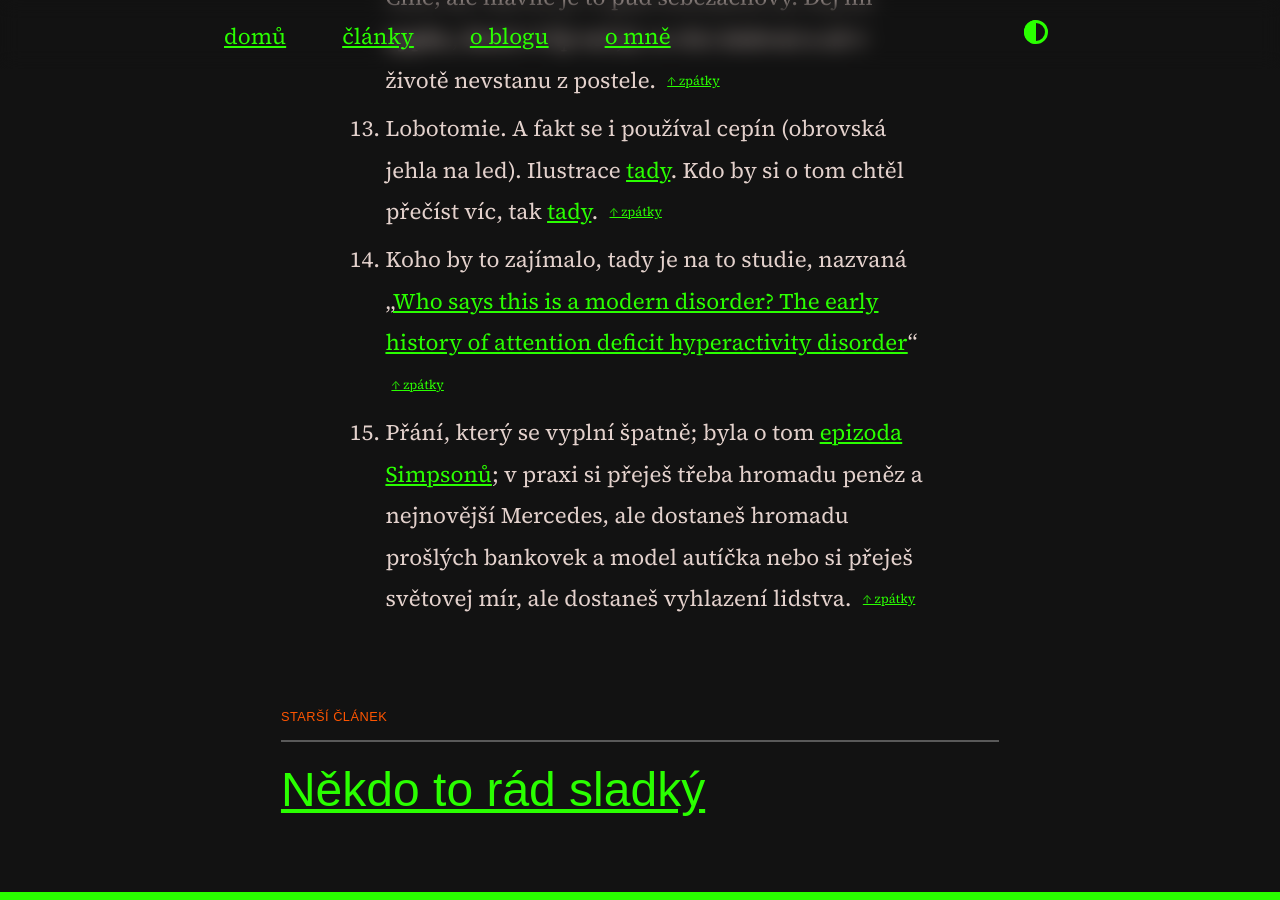
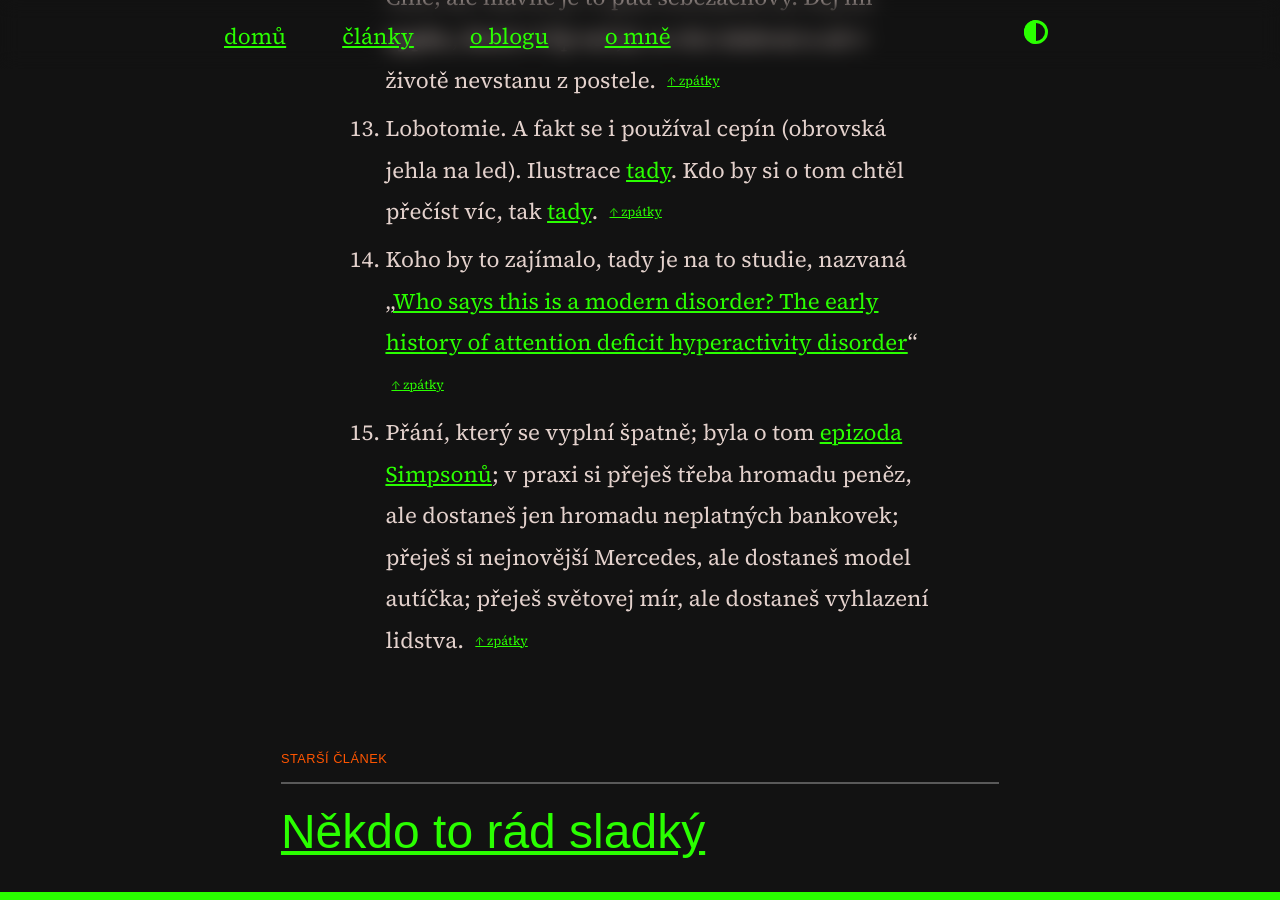
Before and after one commit to scherrer-txt/bts, a Jekyll site: the page built from _posts/2024-04-23-kazdy-trochu-adhd.md, in a window 1280 px wide and 900 px high, scrolled down 28768 px. Built offline with Jekyll 4.4.1, drawn with Linux system fonts in a browser that asks for light colours; some web fonts are replaced.

Commit message:
more minor changes to bts-17 (and bts-18!)

```diff
--- a/_posts/2024-04-23-kazdy-trochu-adhd.md
+++ b/_posts/2024-04-23-kazdy-trochu-adhd.md
@@ -128,4 +128,4 @@ Všechno má nějakou příčinu. Když vytvořím nějaký problém/situaci, ne
 [^12]: Zčásti je to můj morální a hodnotový odpor vůči Číně, ale hlavně je to pud sebezáchovy. Dej mi appku, která *ví líp než já, co chci sledovat* a už v životě nevstanu z postele.
 [^13]: Lobotomie. A fakt se i používal cepín (obrovská jehla na led). Ilustrace [tady](https://images.saymedia-content.com/.image/c_limit%2Ccs_srgb%2Cq_auto:eco%2Cw_625/MTc2MjYwOTc5MjUwODMyNTU3/a-hole-in-the-head.webp). Kdo by si o tom chtěl přečíst víc, tak [tady](https://cs.wikipedia.org/wiki/Lobotomie).
 [^14]: Koho by to zajímalo, tady je na to studie, nazvaná „[Who says this is a modern disorder? The early history of attention deficit hyperactivity disorder](https://www.ncbi.nlm.nih.gov/pmc/articles/PMC4694551/)“
-[^15]: Přání, který se vyplní špatně; byla o tom [epizoda Simpsonů](https://cs.wikipedia.org/wiki/Zvláštní_čarodějnický_díl); v praxi si přeješ třeba hromadu peněz a nejnovější Mercedes, ale dostaneš hromadu prošlých bankovek a model autíčka nebo si přeješ světovej mír, ale dostaneš vyhlazení lidstva.
+[^15]: Přání, který se vyplní špatně; byla o tom [epizoda Simpsonů](https://cs.wikipedia.org/wiki/Zvláštní_čarodějnický_díl); v praxi si přeješ třeba hromadu peněz, ale dostaneš jen hromadu neplatných bankovek; přeješ si nejnovější Mercedes, ale dostaneš model autíčka; přeješ světovej mír, ale dostaneš vyhlazení lidstva.
```
Also changed, not shown: 1 other file.
